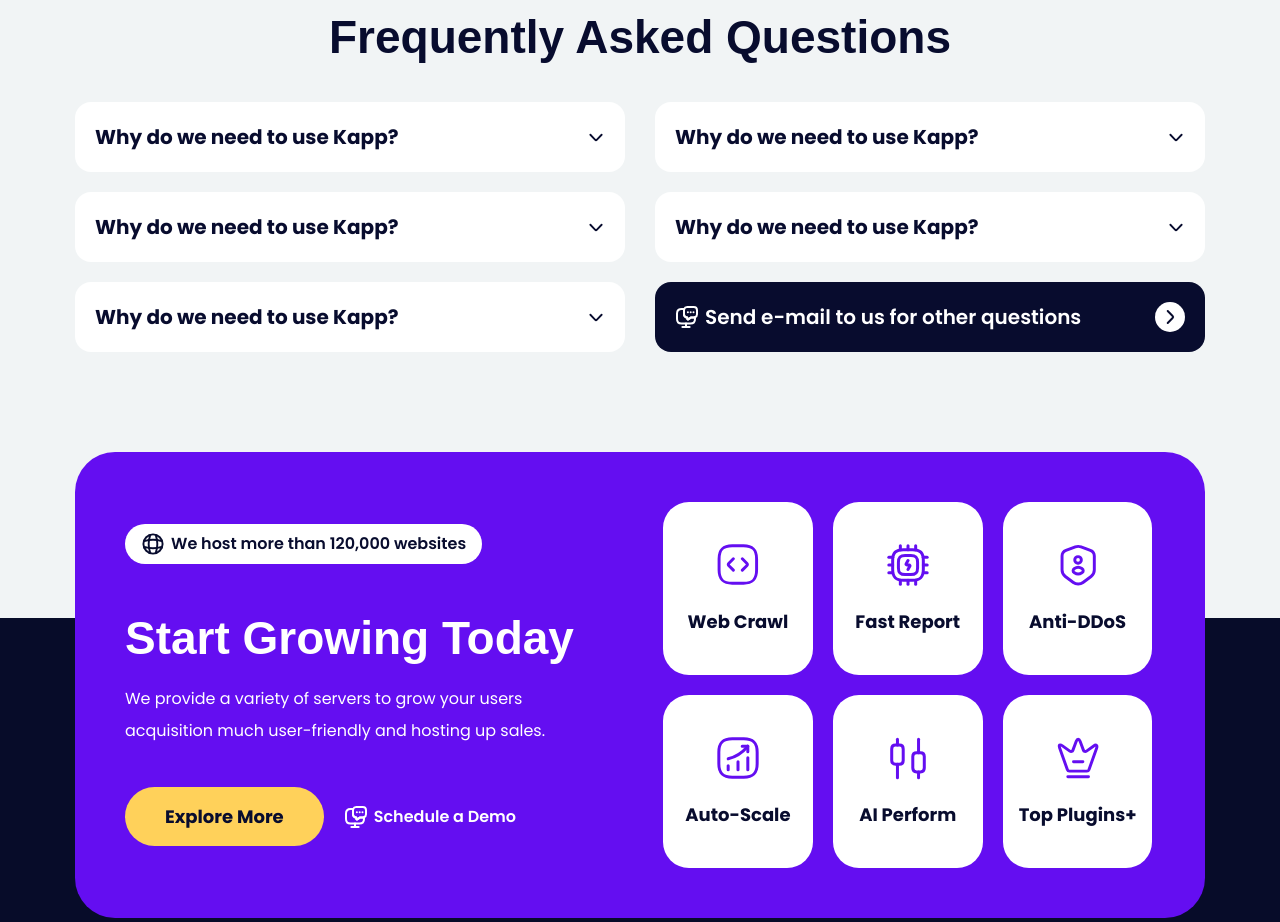
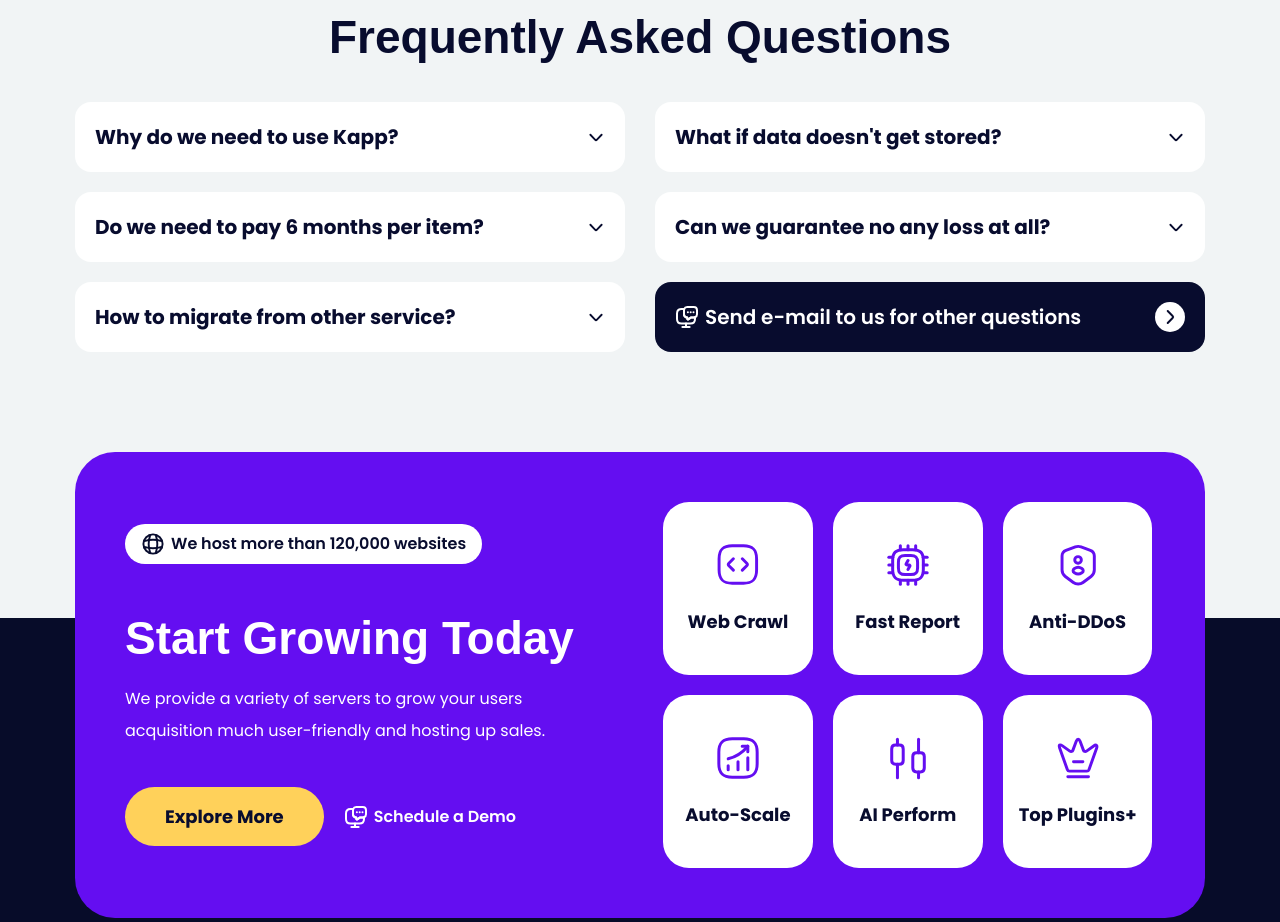
Before and after one commit to sharonamelinda/weserve-hosting-bwa, a website: page src/index.html in a window 1280 px wide. Shown: the part 2739-3661 px from the top of the page. Drawn offline with nearby package versions, Linux system fonts and the light colour scheme; a web font is replaced by a local one.

Commit message:
Update index.html

```diff
--- a/src/index.html
+++ b/src/index.html
@@ -407,7 +407,7 @@
                             </div>
                             <div class="bg-white rounded-[16px] p-5" x-data="{ isOpen: false }">
                                 <div class="flex justify-between cursor-pointer items-center" @click="isOpen = !isOpen">
-                                    <h4 class="text-[20px] font-bold">Why do we need to use Kapp?</h4>
+                                    <h4 class="text-[20px] font-bold">Do we need to pay 6 months per item?</h4>
                                     <div :class="{'bg-weserve-navy rounded-full w-[30px] h-[30px] flex items-center justify-center': isOpen}" class="transition-all duration-300">
                                             <img :src="isOpen ? 'assets/images/icons/arrow-up.svg' : 'assets/images/icons/arrow-down.svg'" width="18" height="18" alt="icon">
                                     </div>
@@ -419,7 +419,7 @@
                             </div>
                             <div class="bg-white rounded-[16px] p-5" x-data="{ isOpen: false }">
                                 <div class="flex justify-between cursor-pointer items-center" @click="isOpen = !isOpen">
-                                    <h4 class="text-[20px] font-bold">Why do we need to use Kapp?</h4>
+                                    <h4 class="text-[20px] font-bold">How to migrate from other service?</h4>
                                     <div :class="{'bg-weserve-navy rounded-full w-[30px] h-[30px] flex items-center justify-center': isOpen}" class="transition-all duration-300">
                                             <img :src="isOpen ? 'assets/images/icons/arrow-up.svg' : 'assets/images/icons/arrow-down.svg'" width="18" height="18" alt="icon">
                                     </div>
@@ -433,7 +433,7 @@
                         <div class="flex flex-col gap-[20px] w-full">
                             <div class="bg-white rounded-[16px] p-5" x-data="{ isOpen: false }">
                                 <div class="flex justify-between cursor-pointer items-center" @click="isOpen = !isOpen">
-                                    <h4 class="text-[20px] font-bold">Why do we need to use Kapp?</h4>
+                                    <h4 class="text-[20px] font-bold">What if data doesn't get stored?</h4>
                                     <div :class="{'bg-weserve-navy rounded-full w-[30px] h-[30px] flex items-center justify-center': isOpen}" class="transition-all duration-300">
                                             <img :src="isOpen ? 'assets/images/icons/arrow-up.svg' : 'assets/images/icons/arrow-down.svg'" width="18" height="18" alt="icon">
                                     </div>
@@ -445,7 +445,7 @@
                             </div>
                             <div class="bg-white rounded-[16px] p-5" x-data="{ isOpen: false }">
                                 <div class="flex justify-between cursor-pointer items-center" @click="isOpen = !isOpen">
-                                    <h4 class="text-[20px] font-bold">Why do we need to use Kapp?</h4>
+                                    <h4 class="text-[20px] font-bold">Can we guarantee no any loss at all?</h4>
                                     <div :class="{'bg-weserve-navy rounded-full w-[30px] h-[30px] flex items-center justify-center': isOpen}" class="transition-all duration-300">
                                             <img :src="isOpen ? 'assets/images/icons/arrow-up.svg' : 'assets/images/icons/arrow-down.svg'" width="18" height="18" alt="icon">
                                     </div>
```
